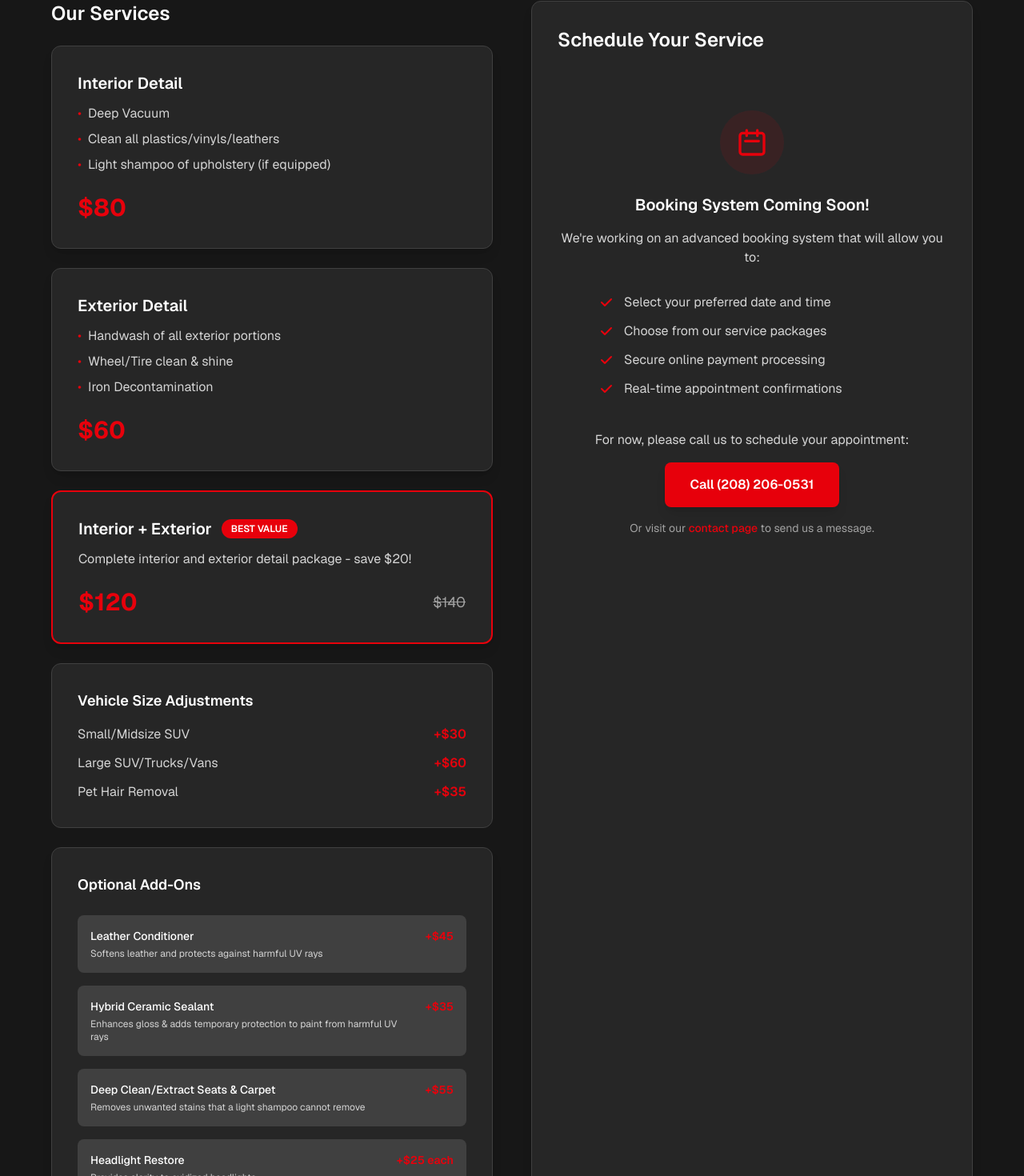
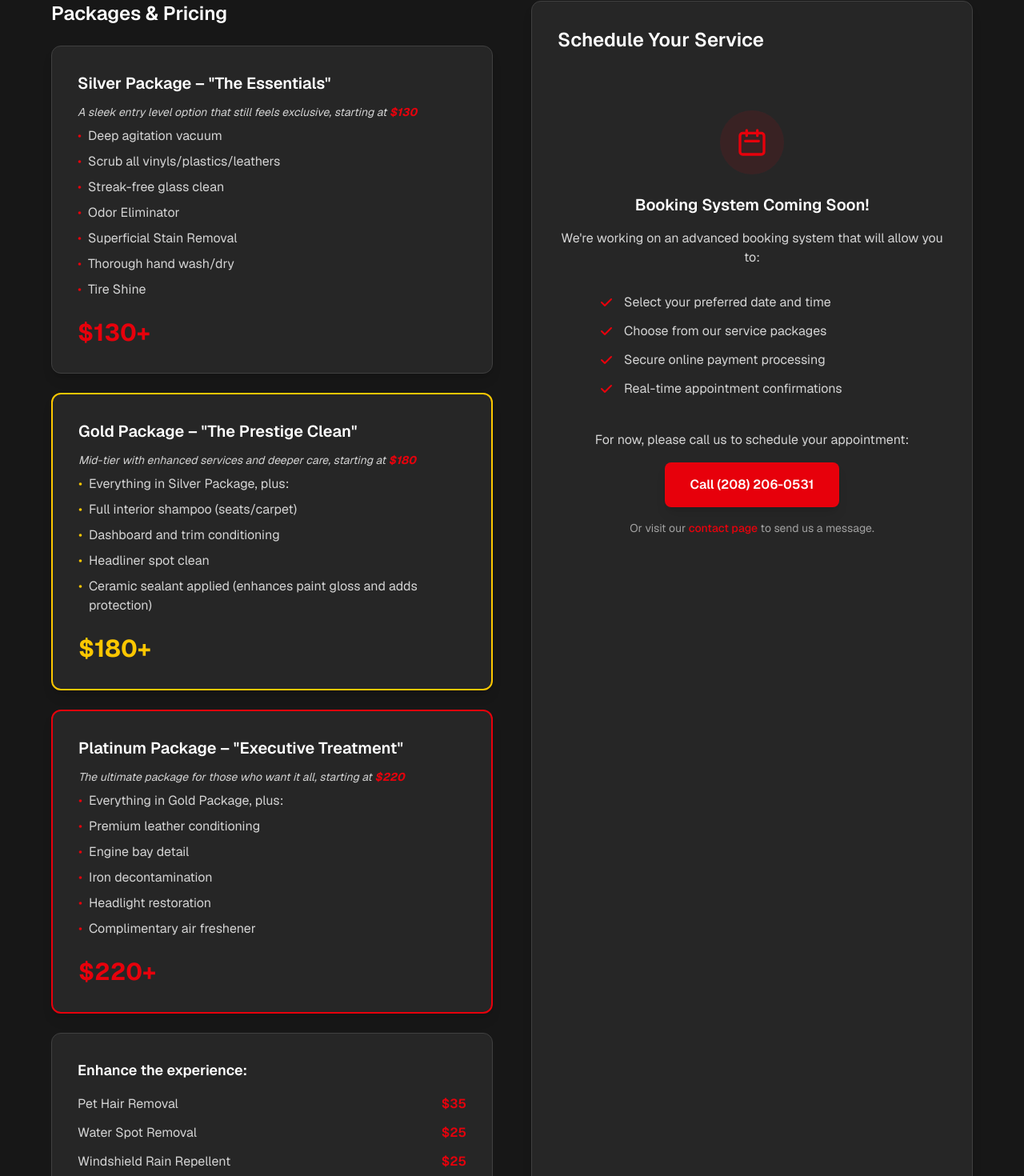
Before and after one commit to quikspitboise/quikspit-web, a Next.js app in the folder frontend/: page /booking in a window 1280 px wide. Shown: the part 296-1766 px from the top of the page at 80% size. Built offline with nearby package versions, Linux system fonts and the light colour scheme.

Commit message:
update pricing and contact backend

```diff
--- a/frontend/src/app/booking/page.tsx
+++ b/frontend/src/app/booking/page.tsx
@@ -19,136 +19,91 @@ export default function Booking() {
           <div className="grid grid-cols-1 xl:grid-cols-2 gap-12">
             {/* Service Packages */}            <div className="space-y-6">
               <h2 className="text-2xl font-semibold text-white mb-6">
-                Our Services
+                Packages & Pricing
               </h2>
 
-              {/* Main Service Packages */}
+              {/* Silver Package */}
               <div className="bg-neutral-800 p-8 rounded-xl shadow-lg border border-neutral-700 hover:shadow-xl transition-all duration-300">
                 <h3 className="text-xl font-semibold text-white mb-3">
-                  Interior Detail
+                  Silver Package – "The Essentials"
                 </h3>
+                <p className="text-neutral-300 mb-2 text-sm italic">A sleek entry level option that still feels exclusive, starting at <span className='text-red-600 font-bold'>$130</span></p>
                 <ul className="text-neutral-300 mb-6 space-y-2">
-                  <li className="flex items-start">
-                    <span className="text-red-600 mr-2">•</span>
-                    Deep Vacuum
-                  </li>
-                  <li className="flex items-start">
-                    <span className="text-red-600 mr-2">•</span>
-                    Clean all plastics/vinyls/leathers
-                  </li>
-                  <li className="flex items-start">
-                    <span className="text-red-600 mr-2">•</span>
-                    Light shampoo of upholstery (if equipped)
-                  </li>
+                  <li className="flex items-start"><span className="text-red-600 mr-2">•</span>Deep agitation vacuum</li>
+                  <li className="flex items-start"><span className="text-red-600 mr-2">•</span>Scrub all vinyls/plastics/leathers</li>
+                  <li className="flex items-start"><span className="text-red-600 mr-2">•</span>Streak-free glass clean</li>
+                  <li className="flex items-start"><span className="text-red-600 mr-2">•</span>Odor Eliminator</li>
+                  <li className="flex items-start"><span className="text-red-600 mr-2">•</span>Superficial Stain Removal</li>
+                  <li className="flex items-start"><span className="text-red-600 mr-2">•</span>Thorough hand wash/dry</li>
+                  <li className="flex items-start"><span className="text-red-600 mr-2">•</span>Tire Shine</li>
                 </ul>
                 <div className="flex justify-between items-center">
-                  <span className="text-3xl font-bold text-red-600">$80</span>
+                  <span className="text-3xl font-bold text-red-600">$130+</span>
                 </div>
               </div>
 
-              <div className="bg-neutral-800 p-8 rounded-xl shadow-lg border border-neutral-700 hover:shadow-xl transition-all duration-300">
+              {/* Gold Package */}
+              <div className="bg-neutral-800 p-8 rounded-xl shadow-lg border-2 border-yellow-400 hover:shadow-xl transition-all duration-300">
                 <h3 className="text-xl font-semibold text-white mb-3">
-                  Exterior Detail
+                  Gold Package – "The Prestige Clean"
                 </h3>
+                <p className="text-neutral-300 mb-2 text-sm italic">Mid-tier with enhanced services and deeper care, starting at <span className='text-red-600 font-bold'>$180</span></p>
                 <ul className="text-neutral-300 mb-6 space-y-2">
-                  <li className="flex items-start">
-                    <span className="text-red-600 mr-2">•</span>
-                    Handwash of all exterior portions
-                  </li>
-                  <li className="flex items-start">
-                    <span className="text-red-600 mr-2">•</span>
-                    Wheel/Tire clean & shine
-                  </li>
-                  <li className="flex items-start">
-                    <span className="text-red-600 mr-2">•</span>
-                    Iron Decontamination
-                  </li>
+                  <li className="flex items-start"><span className="text-yellow-400 mr-2">•</span>Everything in Silver Package, plus:</li>
+                  <li className="flex items-start"><span className="text-yellow-400 mr-2">•</span>Full interior shampoo (seats/carpet)</li>
+                  <li className="flex items-start"><span className="text-yellow-400 mr-2">•</span>Dashboard and trim conditioning</li>
+                  <li className="flex items-start"><span className="text-yellow-400 mr-2">•</span>Headliner spot clean</li>
+                  <li className="flex items-start"><span className="text-yellow-400 mr-2">•</span>Ceramic sealant applied (enhances paint gloss and adds protection)</li>
                 </ul>
                 <div className="flex justify-between items-center">
-                  <span className="text-3xl font-bold text-red-600">$60</span>
+                  <span className="text-3xl font-bold text-yellow-400">$180+</span>
                 </div>
               </div>
 
+              {/* Platinum Package */}
               <div className="bg-neutral-800 p-8 rounded-xl shadow-lg border-2 border-red-600 hover:shadow-xl transition-all duration-300">
-                <div className="flex items-center mb-3">
-                  <h3 className="text-xl font-semibold text-white">
-                    Interior + Exterior
-                  </h3>
-                  <span className="ml-3 bg-red-600 text-white text-xs font-semibold px-3 py-1 rounded-full">
-                    BEST VALUE
-                  </span>
-                </div>
-                <p className="text-neutral-300 mb-6">
-                  Complete interior and exterior detail package - save $20!
-                </p>
+                <h3 className="text-xl font-semibold text-white mb-3">
+                  Platinum Package – "Executive Treatment"
+                </h3>
+                <p className="text-neutral-300 mb-2 text-sm italic">The ultimate package for those who want it all, starting at <span className='text-red-600 font-bold'>$220</span></p>
+                <ul className="text-neutral-300 mb-6 space-y-2">
+                  <li className="flex items-start"><span className="text-red-600 mr-2">•</span>Everything in Gold Package, plus:</li>
+                  <li className="flex items-start"><span className="text-red-600 mr-2">•</span>Premium leather conditioning</li>
+                  <li className="flex items-start"><span className="text-red-600 mr-2">•</span>Engine bay detail</li>
+                  <li className="flex items-start"><span className="text-red-600 mr-2">•</span>Iron decontamination</li>
+                  <li className="flex items-start"><span className="text-red-600 mr-2">•</span>Headlight restoration</li>
+                  <li className="flex items-start"><span className="text-red-600 mr-2">•</span>Complimentary air freshener</li>
+                </ul>
                 <div className="flex justify-between items-center">
-                  <span className="text-3xl font-bold text-red-600">$120</span>
-                  <span className="text-lg text-neutral-400 line-through">$140</span>
+                  <span className="text-3xl font-bold text-red-600">$220+</span>
                 </div>
               </div>
 
-              {/* Vehicle Size Adjustments */}
-              <div className="bg-neutral-800 p-8 rounded-xl border border-neutral-700">
+              {/* Enhance the experience */}
+              <div className="bg-neutral-800 p-8 rounded-xl border border-neutral-700 mt-6">
                 <h4 className="text-lg font-semibold text-white mb-4">
-                  Vehicle Size Adjustments
+                  Enhance the experience:
                 </h4>
                 <div className="space-y-3 text-neutral-300">
                   <div className="flex justify-between items-center">
-                    <span>Small/Midsize SUV</span>
-                    <span className="font-semibold text-red-600">+$30</span>
+                    <span>Pet Hair Removal</span>
+                    <span className="font-semibold text-red-600">$35</span>
                   </div>
                   <div className="flex justify-between items-center">
-                    <span>Large SUV/Trucks/Vans</span>
-                    <span className="font-semibold text-red-600">+$60</span>
+                    <span>Water Spot Removal</span>
+                    <span className="font-semibold text-red-600">$25</span>
                   </div>
                   <div className="flex justify-between items-center">
-                    <span>Pet Hair Removal</span>
-                    <span className="font-semibold text-red-600">+$35</span>
-                  </div>
-                </div>
-              </div>
-
-              {/* Optional Add-Ons */}
-              <div className="bg-neutral-800 p-8 rounded-xl shadow-lg border border-neutral-700">
-                <h4 className="text-lg font-semibold text-white mb-6">
-                  Optional Add-Ons
-                </h4>
-                <div className="space-y-4 text-sm">
-                  <div className="flex justify-between items-start p-4 bg-neutral-700 rounded-lg">
-                    <div className="flex-1">
-                      <span className="font-medium text-white">Leather Conditioner</span>
-                      <p className="text-neutral-300 text-xs mt-1">Softens leather and protects against harmful UV rays</p>
-                    </div>
-                    <span className="font-semibold text-red-600 ml-4">+$45</span>
-                  </div>
-                  <div className="flex justify-between items-start p-4 bg-neutral-700 rounded-lg">
-                    <div className="flex-1">
-                      <span className="font-medium text-white">Hybrid Ceramic Sealant</span>
-                      <p className="text-neutral-300 text-xs mt-1">Enhances gloss & adds temporary protection to paint from harmful UV rays</p>
-                    </div>
-                    <span className="font-semibold text-red-600 ml-4">+$35</span>
-                  </div>
-                  <div className="flex justify-between items-start p-4 bg-neutral-700 rounded-lg">
-                    <div className="flex-1">
-                      <span className="font-medium text-white">Deep Clean/Extract Seats & Carpet</span>
-                      <p className="text-neutral-300 text-xs mt-1">Removes unwanted stains that a light shampoo cannot remove</p>
-                    </div>
-                    <span className="font-semibold text-red-600 ml-4">+$55</span>
-                  </div>
-                  <div className="flex justify-between items-start p-4 bg-neutral-700 rounded-lg">
-                    <div className="flex-1">
-                      <span className="font-medium text-white">Headlight Restore</span>
-                      <p className="text-neutral-300 text-xs mt-1">Provides clarity to oxidized headlights</p>
-                    </div>
-                    <span className="font-semibold text-red-600 ml-4">+$25 each</span>
+                    <span>Windshield Rain Repellent</span>
+                    <span className="font-semibold text-red-600">$25</span>
                   </div>
                 </div>
               </div>
 
               {/* Pricing Note */}
-              <div className="bg-orange-900/20 border-l-4 border-orange-400 p-6 rounded-r-lg">
+              <div className="bg-orange-900/20 border-l-4 border-orange-400 p-6 rounded-r-lg mt-4">
                 <p className="text-sm text-orange-200">
-                  <strong>Note:</strong> Pricing based on sedans only & varies based on size of vehicle and presence of excessive dirt.
+                  <strong>Note:</strong> All pricing subject to change based on vehicle size and presence of excessive dirt.
                 </p>
               </div>
             </div>
```
Also changed, not shown: 2 other files (tests, documents, lock files or other folders).
